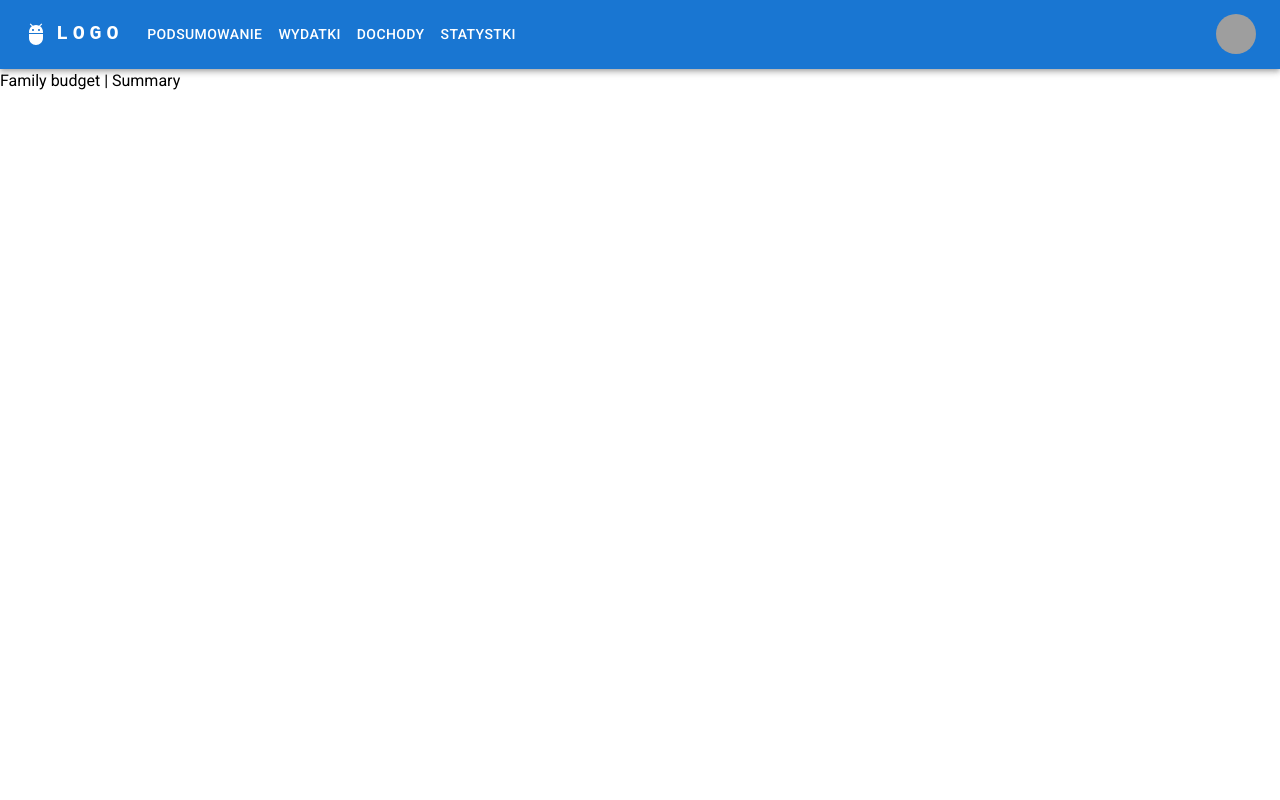
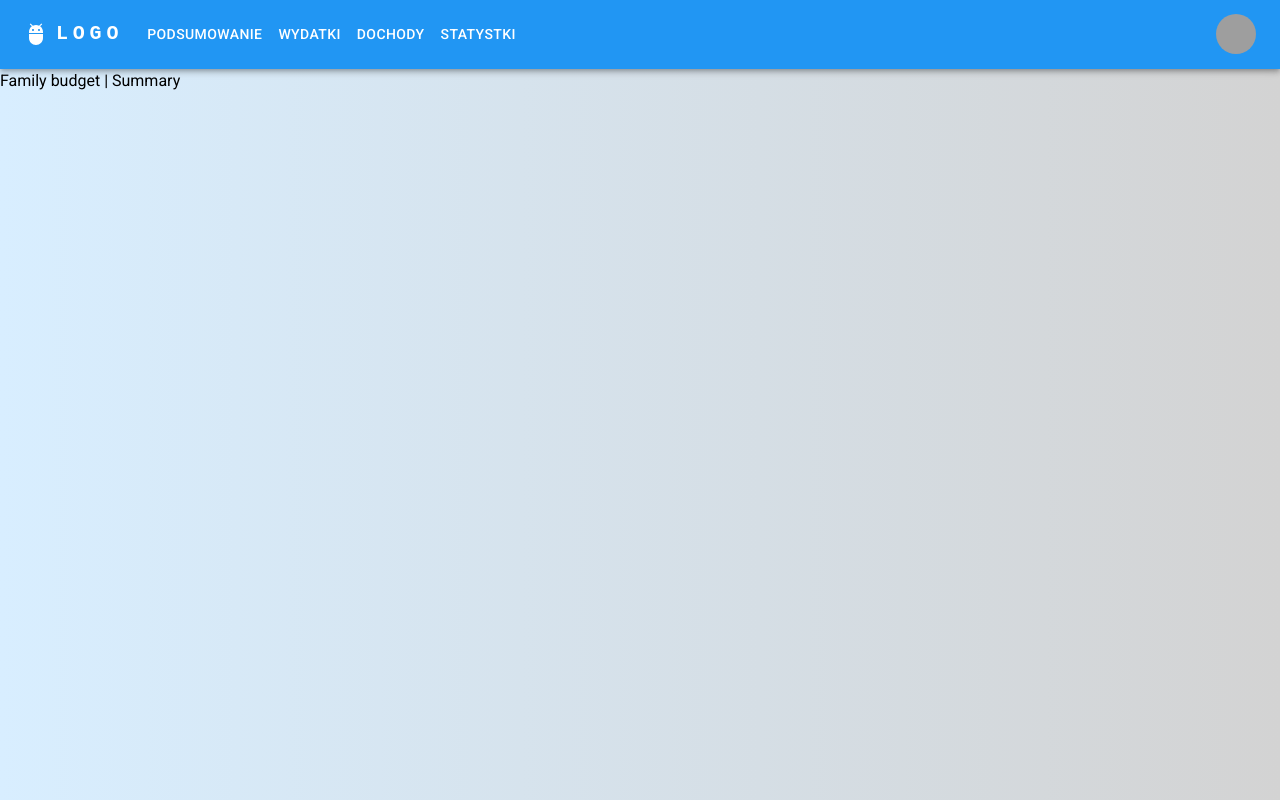
Before and after one commit to MateuszMyrcik/family-budget-web-app, a Next.js app: page / in a window 1280 px wide. Built offline with nearby package versions, Linux system fonts and the light colour scheme; grey boxes are pictures that could not be loaded.

Commit message:
feat: base colors

```diff
--- a/src/app/globals.css
+++ b/src/app/globals.css
@@ -89,23 +89,6 @@ body {
   overflow-x: hidden;
 }
 
-/* body {
-  color: rgb(var(--foreground-rgb));
-  background: linear-gradient(
-      to bottom,
-      transparent,
-      rgb(var(--background-end-rgb))
-    )
-    rgb(var(--background-start-rgb));
+.bg-gradient {
+  background-image: linear-gradient(to right, #d8eeff, #D3D3D3);
 }
-
-a {
-  color: inherit;
-  text-decoration: none;
-}
-
-@media (prefers-color-scheme: dark) {
-  html {
-    color-scheme: dark;
-  }
-} */
--- a/src/pages/_app.tsx
+++ b/src/pages/_app.tsx
@@ -8,20 +8,58 @@ import { store } from "@/app/store";
 import { Provider } from "react-redux";
 import { AdapterDateFns } from "@mui/x-date-pickers/AdapterDateFns";
 import { LocalizationProvider } from "@mui/x-date-pickers/LocalizationProvider";
+import clsx from "clsx";
+import { createTheme, ThemeProvider } from "@mui/material";
 
 const roboto = Roboto({
   subsets: ["latin"],
   weight: ["100", "400", "500", "700"],
 });
 
+const theme = createTheme({
+  palette: {
+    primary: {
+      light: "#E3F2FD",
+      main: "#2196F3",
+      dark: "#1565C0",
+      contrastText: "#FFFFFF",
+    },
+    secondary: {
+      light: "#EDE7F6",
+      main: "#673AB7",
+      dark: "#4527A0",
+      contrastText: "#FFFFFF",
+    },
+    success: {
+      light: "#B9F6CA",
+      main: "#69F0AE",
+      dark: "#00C853",
+    },
+    error: {
+      light: "#EF9A9A",
+      main: "#F44336",
+      dark: "#C62828",
+    },
+    warning: {
+      light: "#B9F6CA",
+      main: "#FFC107",
+      dark: "#FFC107",
+    },
+  },
+});
+
 export default function MyApp({ Component, pageProps }: AppProps) {
+  const containerClasses = clsx(roboto.className, "min-h-screen bg-gradient");
   return (
     <LocalizationProvider dateAdapter={AdapterDateFns}>
-      <div className={roboto.className}>
-        <Provider store={store}>
-          <Component {...pageProps} />
-        </Provider>
-      </div>
+      <ThemeProvider theme={theme}>
+        <div className={containerClasses}>
+          <div className=""></div>
+          <Provider store={store}>
+            <Component {...pageProps} />
+          </Provider>
+        </div>
+      </ThemeProvider>
     </LocalizationProvider>
   );
 }
--- a/tailwind.config.js
+++ b/tailwind.config.js
@@ -4,8 +4,32 @@ module.exports = {
     // Or if using `src` directory:
     "./src/**/*.{js,ts,jsx,tsx}",
   ],
-  theme: {
-    extend: {},
+ theme: {
+    extend: {
+      backgroundColor: {
+        'primary': '#5DA1D5',
+        'secondary': '#F0F0F0',
+        'accent': '#FFA726',
+        'nav': '#1E3A5F',
+        'input': '#F0F0F0',
+      },
+      textColor: {
+        'primary': '#5DA1D5',
+        'secondary': '#F0F0F0',
+        'accent': '#FFA726',
+        'dark': '#333333',
+        'placeholder': '#A9A9A9',
+        'label': '#1E3A5F',
+      },
+      borderColor: {
+        'input': '#D3D3D3',
+      },
+    },
+  },
+    variants: {
+    backgroundColor: ['responsive', 'hover', 'focus'],
+    borderColor: ['responsive', 'hover', 'focus'],
+    textColor: ['responsive', 'hover', 'focus'],
   },
   plugins: [],
 };
```
